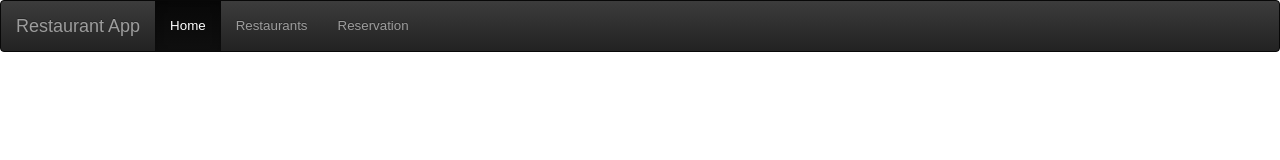
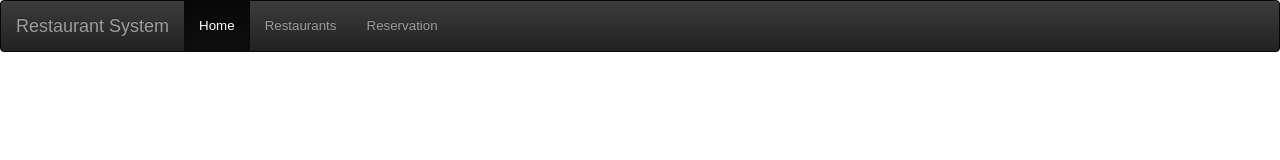
Before and after one commit to muhamedhas/restaurant-system, a website: page public/index.html in a window 1280 px wide. Drawn offline with nearby package versions, Linux system fonts and the light colour scheme.

Commit message:
index.html

```diff
--- a/public/index.html
+++ b/public/index.html
@@ -35,7 +35,7 @@
 	<nav class="navbar navbar-inverse">
 		<div class="container-fluid">
 			<div class="navbar-header">
-				<a class="navbar-brand" href="#">Restaurant App</a>
+				<a class="navbar-brand" href="#">Restaurant System</a>
 			</div>
 			<ul class="nav navbar-nav navbar-left">
 				<li class="active"><a href="#">Home</a></li>
```
